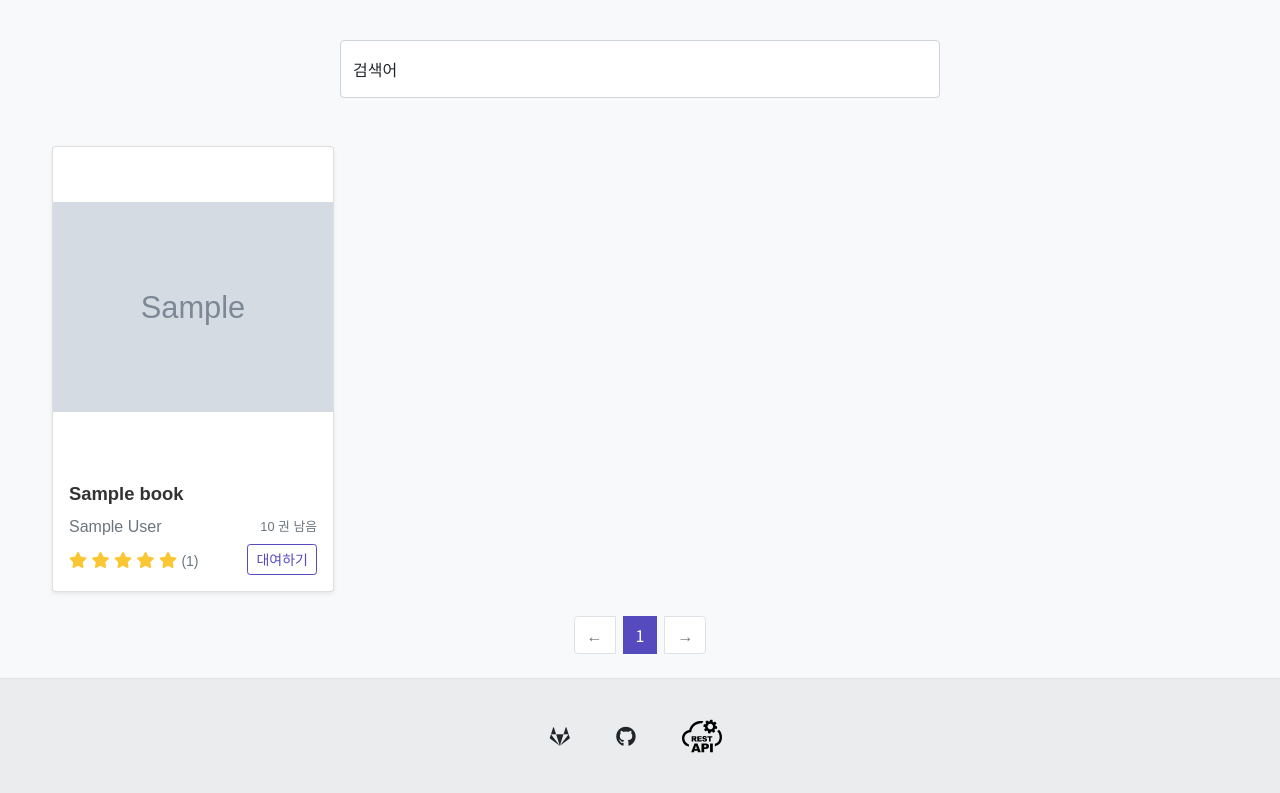
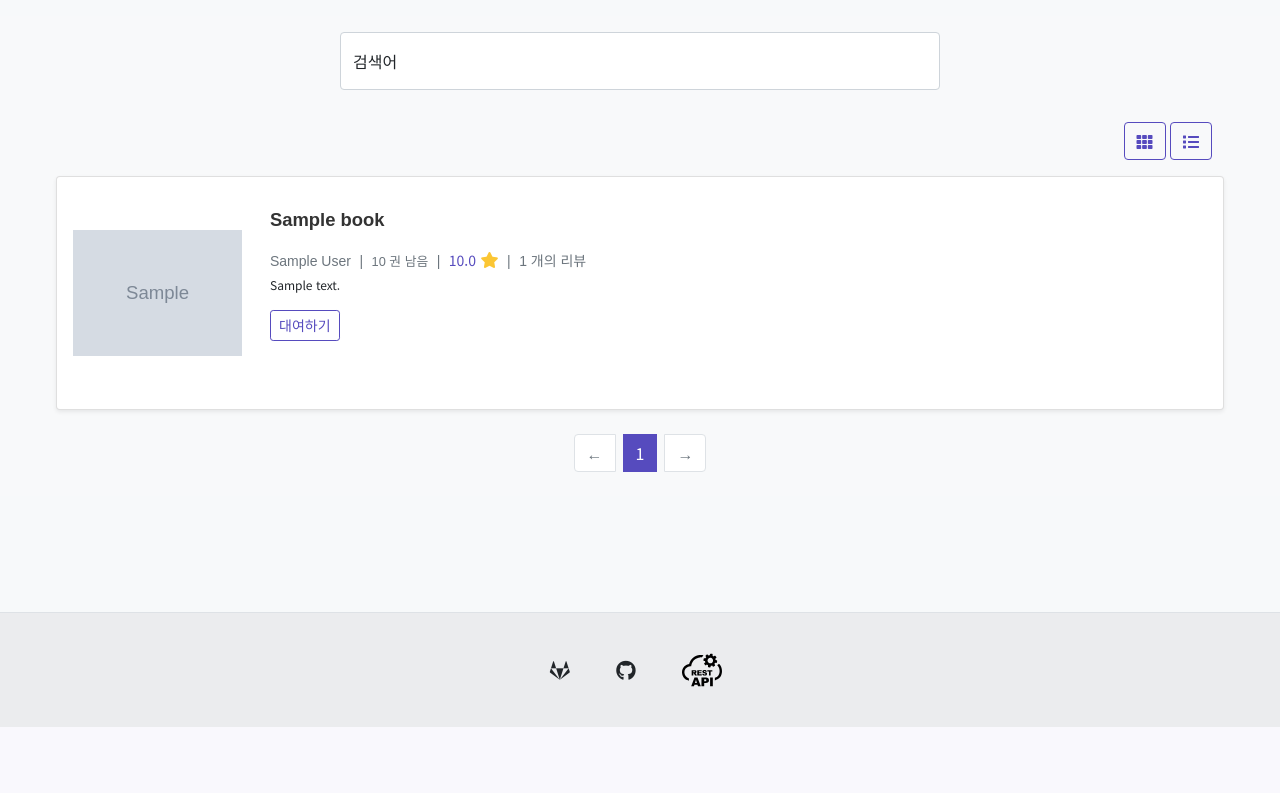
Before and after one commit to 2ykwang/elice-book-rental, a Flask app: page / in a window 1280 px wide. Shown: the part 73-866 px from the top of the page. After the commit the page ends 800 px from the top, so only its background shows below. Run offline with Flask 2, Linux system fonts and the light colour scheme; tables that the repository leaves empty hold one stand-in row (values such as "Sample post"); grey boxes marked "Sample" are stand-in pictures; some libraries are stand-ins or nearby versions; some web fonts are replaced.

Commit message:
feat: 책 목록 표시 스타일 추가 ( Grid, List )

```diff
--- a/app/main/views.py
+++ b/app/main/views.py
@@ -14,6 +14,7 @@ def index():
     query = request.args.get("q", default="", type=str)
     page = request.args.get("page", default=1, type=int)
     sort = request.args.get("sort", default=DEFAULT_SORT, type=str)
+    style = request.args.get("style", default="list", type=str)
 
     book_per_page = current_app.config["BOOK_PER_PAGE"]
 
@@ -25,11 +26,12 @@ def index():
     books = pagination.items
 
     return render_template(
-        "book_list.html",
+        "book_list_line.html" if style == "list" else "book_list.html",
         query=query,
+        style=style,
+        sort=sort,
         book_list=books,
         pagination=pagination,
-        sort=sort,
         enumerate=enumerate,
         get_score=BookService.get_score,
     )
--- a/app/static/css/common.css
+++ b/app/static/css/common.css
@@ -104,6 +104,19 @@ img {
     font-size: 1.15em;
     font-weight: 600;
     height: 30px;
+}
+.book-description {
+    white-space:normal;
+    overflow:hidden;
+    text-overflow: ellipsis;
+    width: 100%;
+    overflow-wrap: break-word;
+    font-size: 0.75em;
+    word-break: keep-all;
+    line-height: 1.5em;
+    display: -webkit-box;
+    -webkit-line-clamp: 2;
+    -webkit-box-orient: vertical;
 }
 
 .book-author {
@@ -262,7 +275,12 @@ img {
 .search-form>input {
     font-weight: 500;
 }
+.search-description {
+    color: var(--main-color);
+    font-weight: 700;
+    font-size:1.1rem;
 
+}
 canvas {
     background: #333;
     display: block;
--- a/app/templates/book_list.html
+++ b/app/templates/book_list.html
@@ -4,26 +4,38 @@
 
 {% block content %}
 <div class="container">
-  <!--<div class="mt-1 mb-3">
-    <button type="button" class="btn btn-md btn-main">기본순</button>
-    <button type="button" class="btn btn-md btn-main">인기순</button>
-    <button type="button" class="btn btn-md btn-main">출판순</button>
-  </div>-->
-  <div class ="input-group justify-content-center mb-3 my-2 my-md-4 mt-xl-4 my-lg-4 my-xl-5">
+  <div class="input-group justify-content-center mb-3 my-2 my-md-3 mt-xl-3 my-lg-3 my-xl-3">
     <div class="form-floating search-form w-100">
-          <input id ="search_input" type="search" class="form-control" placeholder="검색어">
+      <input id="search_input" type="search" class="form-control" placeholder="검색어">
       <label for="floatingInput">검색어</label>
     </div>
   </div>
 
+  <!--book_list-->
+  {% if book_list%}
+  <div class="row p-3">
+    {% if query %}
+    <div class="col ms-auto search-description">
+      '{{query}}' 도서 검색 결과
+    </div>
+    {% endif %}
+    <div class="col me-auto text-end" role="group">
+      <a href="{{ url_for('.index', q=query, style="grid", sort=sort, page=page) }}" class="btn btn-md btn-main"><i
+          class="fa fa-th" aria-hidden="true"></i></a>
+      <a href="{{ url_for('.index', q=query, style="list", sort=sort, page=page) }}" class="btn btn-md btn-main"><i
+          class="fa fa-list " aria-hidden="true"></i></a>
+    </div>
+  </div>
   <div class="row row-cols-1 row-cols-xs-1 row-cols-sm-2 row-cols-md-2 row-cols-lg-3 row-cols-xl-4 g-3">
     {% for book in book_list %}
     <div class="col">
       <div class="card book-card shadow-sm h-100">
-        <a href="{{url_for('.book_detail', id=book.id)}}"><img class="book-image card-img-top" width="100%" height="320" src="{{ url_for('static', filename= book.image_url) }}" focusable="false"> </img></a>
+        <a href="{{url_for('.book_detail', id=book.id)}}"><img class="book-image card-img-top" width="100%" height="320"
+            src="{{ url_for('static', filename= book.image_url) }}" focusable="false"> </img></a>
 
         <div class="card-body">
-          <h5 class="card-title book-title" alt ="{{ book.book_name }}"><a class="card-link" href="{{url_for('.book_detail', id=book.id)}}">{{ book.book_name }}</a></h5>
+          <h5 class="card-title book-title" alt="{{ book.book_name }}"><a class="card-link"
+              href="{{url_for('.book_detail', id=book.id)}}">{{ book.book_name }}</a></h5>
 
           <div class="row align-items-center">
             <div class="col col-7">
@@ -36,7 +48,7 @@
 
           <div class="row align-items-center">
             <!-- 별점 -->
-              <div class ="col-7">
+            <div class="col-7">
               {% set score = get_score(book.id) %}
               {% if score %}
               <div class="small-ratings">
@@ -49,7 +61,8 @@
               {% endif %}
             </div>
             <div class="col me-auto text-end">
-                  <a href="{{url_for('.book_detail', id=book.id)}}"><button type="button" class="btn btn-sm btn-main">대여하기</button></a>
+              <a href="{{url_for('.book_detail', id=book.id)}}"><button type="button"
+                  class="btn btn-sm btn-main">대여하기</button></a>
             </div>
           </div>
         </div>
@@ -57,25 +70,34 @@
     </div>
     {% endfor %}
   </div>
+  {% endif%}
+  <!--book_list-->
+
   {% if not book_list %}
   {% include "errors/no_content.html" %}
   {% endif %}
+
+  <!-- pagination -->
   {% if pagination and book_list%}
   <div class="container mt-4 mb-4 ms-n2">
     <nav aria-label="Page navigation">
       <ul class="pagination justify-content-center">
         <li class="pe-2 ps-2 page-item {% if not pagination.has_prev %}disabled{% endif %}">
-          <a class="page-link btn-main" href="{% if pagination.has_prev %}{{ url_for('.index', q=query, sort=sort, page=pagination.prev_num) }}{% endif %}">&larr;</a>
+          <a class="page-link btn-main"
+            href="{% if pagination.has_prev %}{{ url_for('.index', q=query,style=style, sort=sort, page=pagination.prev_num) }}{% endif %}">&larr;</a>
         </li>
         {% for i, page in enumerate(pagination.iter_pages()) %}
-                <li class="page-item {% if i+1 == pagination.page %}active{% endif %}"><a class="page-link btn-main" href="{{ url_for('.index', q=query, sort=sort, page = i+1) }}">{{i+1}}</a></li>
+        <li class="page-item {% if i+1 == pagination.page %}active{% endif %}"><a class="page-link btn-main"
+            href="{{ url_for('.index', q=query,style=style, sort=sort, page = i+1) }}">{{i+1}}</a></li>
         {% endfor %}
         <li class="pe-2 ps-2 page-item {% if not pagination.has_next %}disabled{% endif %}">
-          <a class="page-link btn-main" href="{% if pagination.has_next %}{{ url_for('.index', q=query, sort=sort, page=pagination.next_num) }}{% endif %}">&rarr;</a>
+          <a class="page-link btn-main"
+            href="{% if pagination.has_next %}{{ url_for('.index', q=query,style=style, sort=sort, page=pagination.next_num) }}{% endif %}">&rarr;</a>
         </li>
       </ul>
     </nav>
   </div>
   {% endif %}
+  <!-- pagination -->
 </div>
 {% endblock %}
--- /dev/null
+++ b/app/templates/book_list_line.html
@@ -0,0 +1,106 @@
+{% import "macro/_rating.html" as rating %}
+{% extends "layout.html" %}
+{% block title %}도서 목록{% endblock %}
+
+{% block content %}
+<div class="container">
+  <div class ="input-group justify-content-center mb-3 my-2 my-md-3 mt-xl-3 my-lg-3 my-xl-3">
+    <div class="form-floating search-form w-100">
+      <input id="search_input" type="search" class="form-control" placeholder="검색어">
+      <label for="floatingInput">검색어</label>
+    </div>
+  </div>
+  <!--book_list-->
+  {% if book_list%}
+  <div class="row p-3">
+    {% if query %}
+    <div class="col ms-auto search-description">
+      '{{query}}' 도서 검색 결과
+    </div>
+    {% endif %}
+    <div class="col me-auto text-end" role="group">
+      <a href="{{ url_for('.index', q=query, style="grid", sort=sort, page=page) }}" class="btn btn-md btn-main"><i
+          class="fa fa-th" aria-hidden="true"></i></a>
+      <a href="{{ url_for('.index', q=query, style="list", sort=sort, page=page) }}" class="btn btn-md btn-main"><i
+          class="fa fa-list " aria-hidden="true"></i></a>
+    </div>
+  </div>
+  <div class="col col-rows-1 g-1">
+    <div class="container">
+      {% for book in book_list %}
+      <div class="card book-card shadow-sm h-100">
+        <div class="row row-cols-12 p-3">
+          <div class="col col-xs-1 col-sm-2">
+            <a href="{{url_for('.book_detail', id=book.id)}}"><img class="book-image card-img-top" height="200px"
+                src="{{ url_for('static', filename= book.image_url) }}" focusable="false"> </img></a>
+          </div>
+          <div class="col col-xs-2 col-sm-3 card-body">
+            <h5 class="card-title book-title" alt="{{ book.book_name }}"><a class="card-link"
+                href="{{url_for('.book_detail', id=book.id)}}">{{ book.book_name }}</a></h5>
+
+            <div class="row  ">
+              <div class="col">
+                <small class="card-subtitle text-muted">{{book.author}}</small>
+                <small class="text-muted px-1">|</small>
+                <small style="font-size:0.8em;" class="card-subtitle text-muted">{{book.stock}} 권 남음</small>
+                <small class="text-muted px-1">|</small>
+                <span class="small-ratings">
+                  {% set score = get_score(book.id) %}
+                  {% if score %}
+                  <small class="card-subtitle  font-weight-bold"
+                    style="color:#564bbe">{{ score['score'] | round(1, 'floor') }}</small>
+                  <i class="fa fa-star rating-color"></i>
+                  {% else %}
+                  <i class="fa fa-star "></i>
+                  {% endif %}
+                </span>
+                <small class="text-muted px-1">|</small>
+                <small class="text-muted">{% if score %}{{score["count"]}}{% else %}0{% endif %} 개의 리뷰</small>
+              </div>
+
+              <div class="row align-items-center mt-1">
+                <!-- 별점 -->
+                <p class="book-description">{{ book.description }}</p>
+              </div>
+              <div class="col me-auto text-start">
+                <a href="{{url_for('.book_detail', id=book.id)}}"><button type="button"
+                    class="btn btn-sm btn-main">대여하기</button></a>
+              </div>
+            </div>
+          </div>
+        </div>
+      </div>
+      {% endfor %}
+    </div>
+  </div>
+  {%endif %}
+  <!--book_list-->
+
+  {% if not book_list %}
+  {% include "errors/no_content.html" %}
+  {% endif %}
+
+  <!-- pagination -->
+  {% if pagination and book_list%}
+  <div class="container mt-4 mb-4 ms-n2">
+    <nav aria-label="Page navigation">
+      <ul class="pagination justify-content-center">
+        <li class="pe-2 ps-2 page-item {% if not pagination.has_prev %}disabled{% endif %}">
+          <a class="page-link btn-main"
+            href="{% if pagination.has_prev %}{{ url_for('.index', q=query, style=style, sort=sort, page=pagination.prev_num) }}{% endif %}">&larr;</a>
+        </li>
+        {% for i, page in enumerate(pagination.iter_pages()) %}
+        <li class="page-item {% if i+1 == pagination.page %}active{% endif %}"><a class="page-link btn-main"
+            href="{{ url_for('.index', q=query,style=style, sort=sort, page = i+1) }}">{{i+1}}</a></li>
+        {% endfor %}
+        <li class="pe-2 ps-2 page-item {% if not pagination.has_next %}disabled{% endif %}">
+          <a class="page-link btn-main"
+            href="{% if pagination.has_next %}{{ url_for('.index', q=query, style=style,sort=sort, page=pagination.next_num) }}{% endif %}">&rarr;</a>
+        </li>
+      </ul>
+    </nav>
+  </div>
+  {% endif %}
+  <!-- pagination -->
+</div>
+{% endblock %}
--- a/app/templates/layout/_header.html
+++ b/app/templates/layout/_header.html
@@ -6,9 +6,9 @@
             </a>
             <ul class="nav me-auto justify-content-center mb-md-0">
                 <li><a href="/" class="nav-link px-2 link-dark">레이서 도서관</a></li>
-                <li><a href={{url_for('main.index', q="", page=1, sort="popularity")}} class="nav-link px-2 link-dark">인기 도서</a></li>
-                <li><a href={{url_for('main.index', q="", page=1, sort="review")}} class="nav-link px-2 link-dark">리뷰 많은 도서</a></li>
-                <li><a href={{url_for('main.index', q="", page=1, sort="visit")}} class="nav-link px-2 link-dark">많이 찾는 도서</a></li>
+                <li><a href={{url_for('main.index', q="", page=1,style="list", sort="popularity")}} class="nav-link px-2 link-dark">인기 도서</a></li>
+                <li><a href={{url_for('main.index', q="", page=1,style="list", sort="review")}} class="nav-link px-2 link-dark">리뷰 많은 도서</a></li>
+                <li><a href={{url_for('main.index', q="", page=1,style="list", sort="visit")}} class="nav-link px-2 link-dark">많이 찾는 도서</a></li>
             </ul>
 
             <ul class="nav d-none d-md-block">
```
Lines whose indentation alone changed are shown as unchanged.
